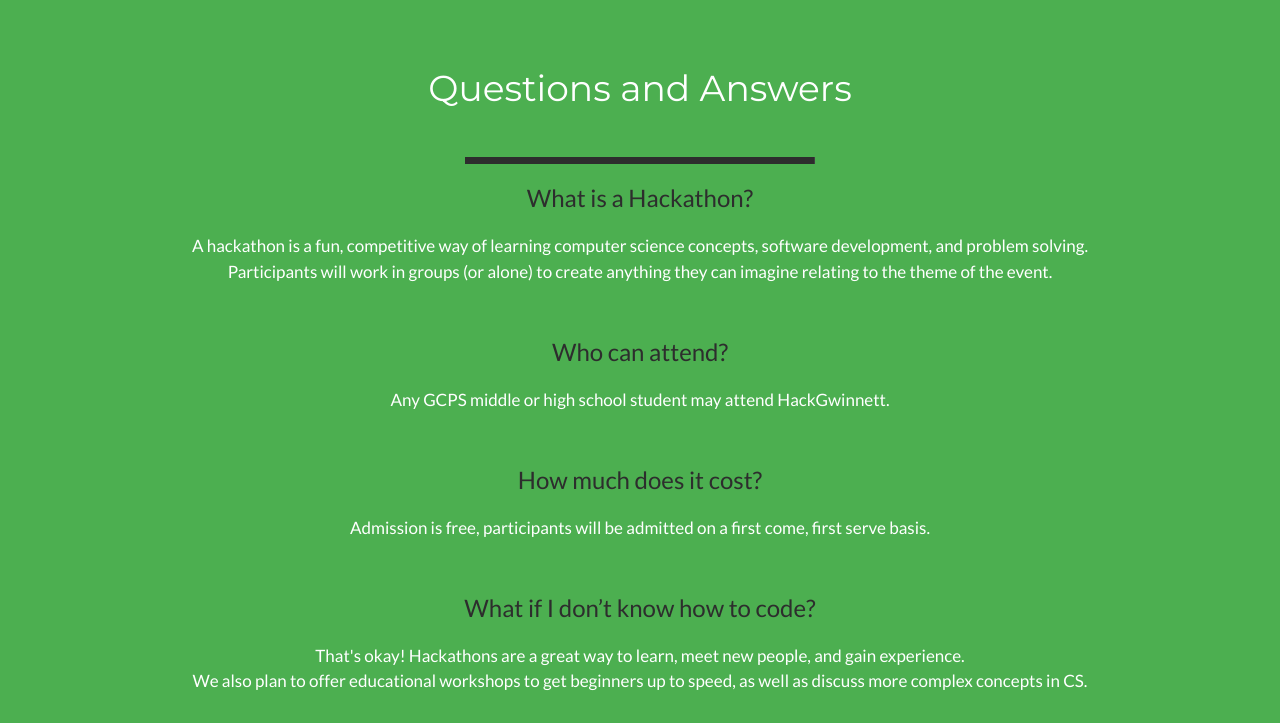
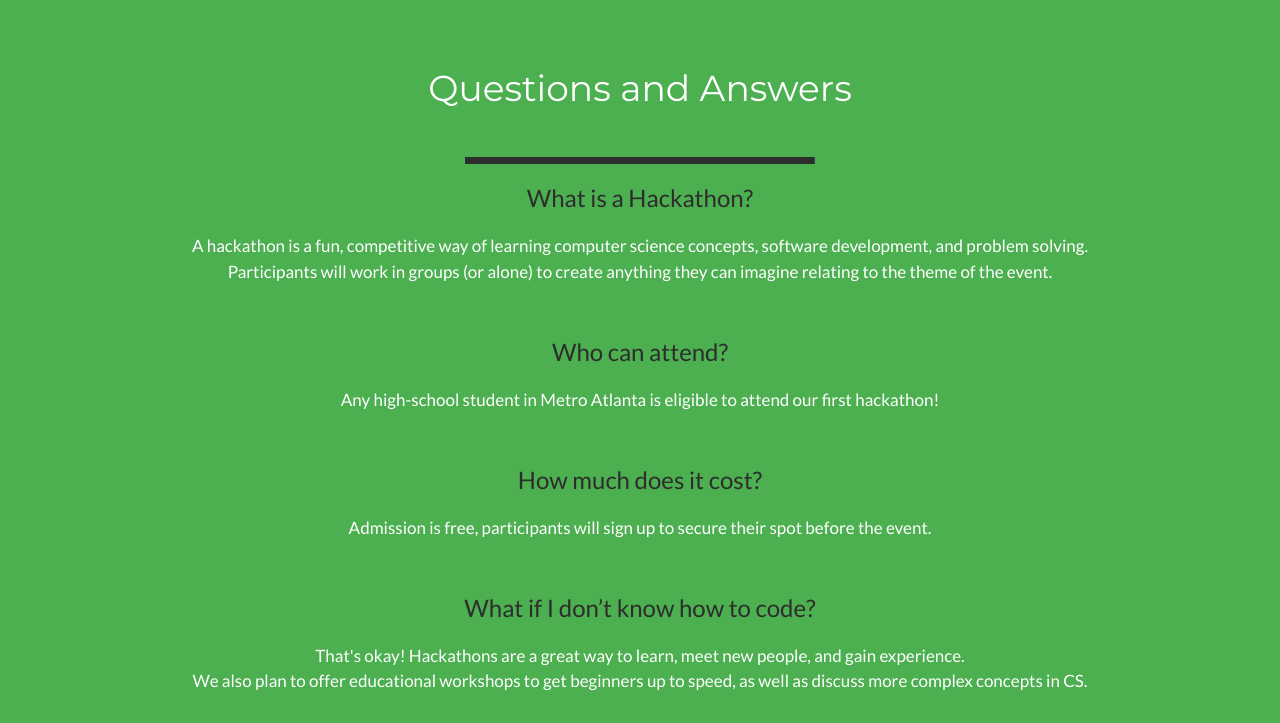
Before and after one commit to hackgwinnett/hackgwinnett.github.io, a plain HTML site: page q&a.html in a window 1280 px wide. Shown: the part 77-800 px from the top of the page. Drawn offline with nearby package versions, Linux system fonts and the light colour scheme.

Commit message:
Update q&a.html

```diff
--- a/q&a.html
+++ b/q&a.html
@@ -105,14 +105,14 @@
 
   <h3>Who can attend?</h3>
   <p>
-    Any GCPS middle or high school student may attend HackGwinnett.
+    Any high-school student in Metro Atlanta is eligible to attend our first hackathon!
   </p>
 
   <br>
 
   <h3>How much does it cost?</h3>
   <p>
-    Admission is free, participants will be admitted on a first come, first serve basis.
+    Admission is free, participants will sign up to secure their spot before the event.
   </p>
 
   <br>
```
